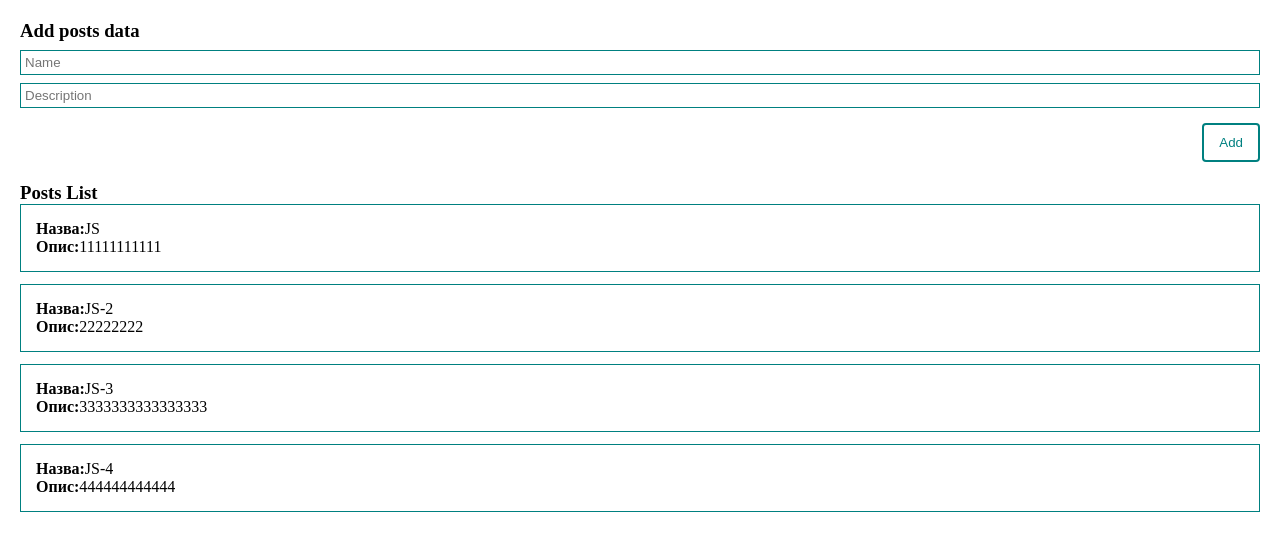
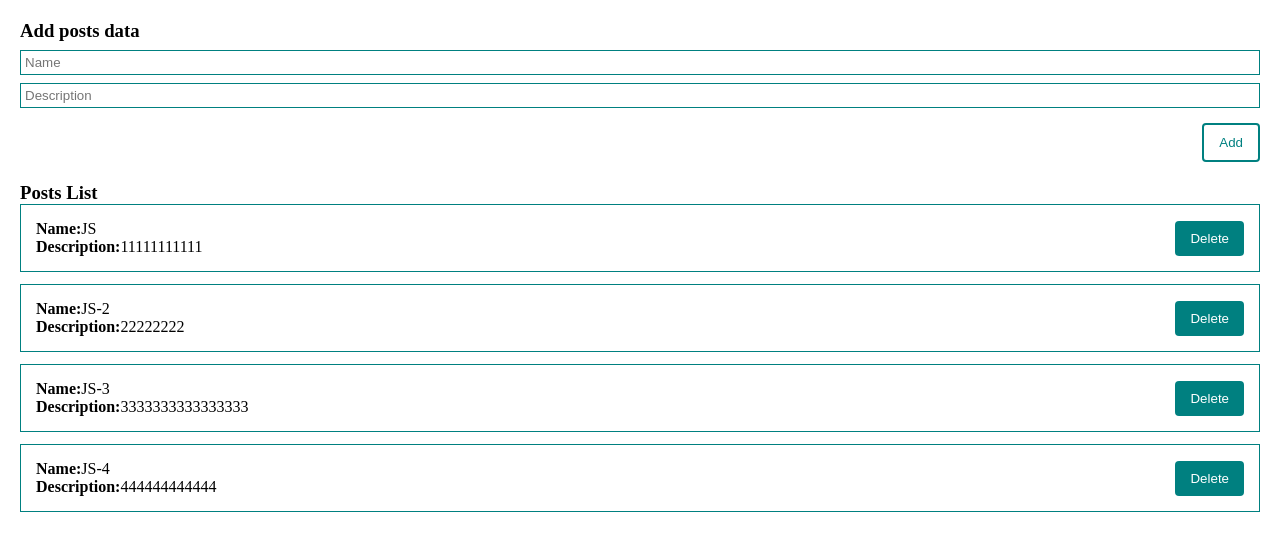
Before and after one commit to LanaVol/vue_start, a Vue app: page / in a window 1280 px wide. Shown: the top 534 px of the page. Built offline with nearby package versions, Linux system fonts and the light colour scheme.

Commit message:
updated with separated ui-components

```diff
--- a/src/components/PostForm.vue
+++ b/src/components/PostForm.vue
@@ -13,12 +13,22 @@
         type="text"
         placeholder="Description"
       >
-      <button class="btn" @click="createPost">Add</button>
+      <Button
+        style="margin-top: 15px; align-self: flex-end;"
+        @click="createPost"
+      >
+        Add
+      </Button>
     </form>
 </template>
 
 <script>
+import Button from '@/components/UI/Button.vue';
+
 	export default {
+    components: {
+      Button
+    },
     data() {
       return {
         post: {
@@ -52,13 +62,4 @@
     margin-top: 8px;
     padding: 4px;
   }
-  .btn {
-    margin-top: 15px;
-    align-self: flex-end;
-    padding: 10px 15px;
-    border-radius: 4px;
-    color: teal;
-    background: none;
-    border: 2px solid teal;
-  }
 </style>
--- a/src/components/PostItem.vue
+++ b/src/components/PostItem.vue
@@ -1,21 +1,38 @@
 <template>
 	<div class="post">
-		<div><strong>Назва:</strong>{{ post.title }}</div>
-		<div><strong>Опис:</strong>{{ post.body }}</div>
+    <div>
+      <div><strong>Name:</strong>{{ post.title }}</div>
+      <div><strong>Description:</strong>{{ post.body }}</div>
+    </div>
+    <div class="post__btns">
+      <Button class="delete">Delete</Button>
+    </div>
 	</div>
 </template>
 
 <script>
-	export default {
-		props: {
-			post: {
+import Button from './UI/Button.vue';
+
+  export default {
+    components: {
+      Button
+    },
+    props: {
+      post: {
         type: Object,
         required: true
       }
-		}
-	}
+    }
+  }
 </script>
 
 <style scoped>
-
+  .post {
+    padding: 15px;
+    border: 1px solid teal;
+    margin-bottom: 12px;
+    display: flex;
+    align-items: center;
+    justify-content: space-between;
+  }
 </style>
--- a/src/components/PostList.vue
+++ b/src/components/PostList.vue
@@ -25,9 +25,5 @@
 </script>
 
 <style scoped>
-  .post {
-    padding: 15px;
-    border: 1px solid teal;
-    margin-bottom: 12px;
-  }
+
 </style>
--- /dev/null
+++ b/src/components/UI/Button.vue
@@ -0,0 +1,27 @@
+<template>
+  <button class="btn">
+    <slot></slot>
+  </button>
+</template>
+
+<script>
+  export default {
+
+  }
+</script>
+
+<style scoped>
+  .btn {
+    padding: 10px 15px;
+    border-radius: 4px;
+    color: teal;
+    background: none;
+    border: 2px solid teal;
+  }
+  .btn.delete {
+    background-color: teal;
+    color: white;
+    outline: none;
+    border: none;
+  }
+</style>
```
